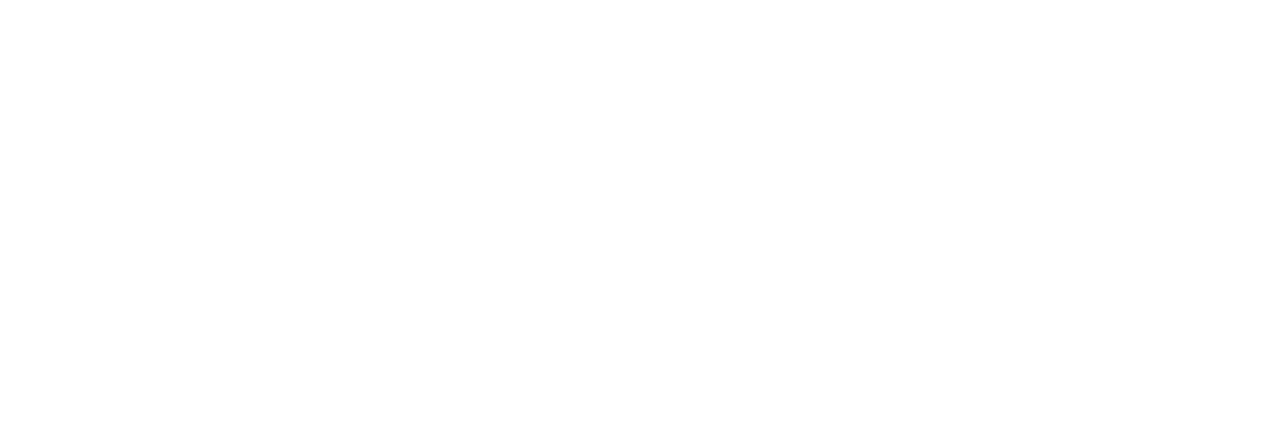
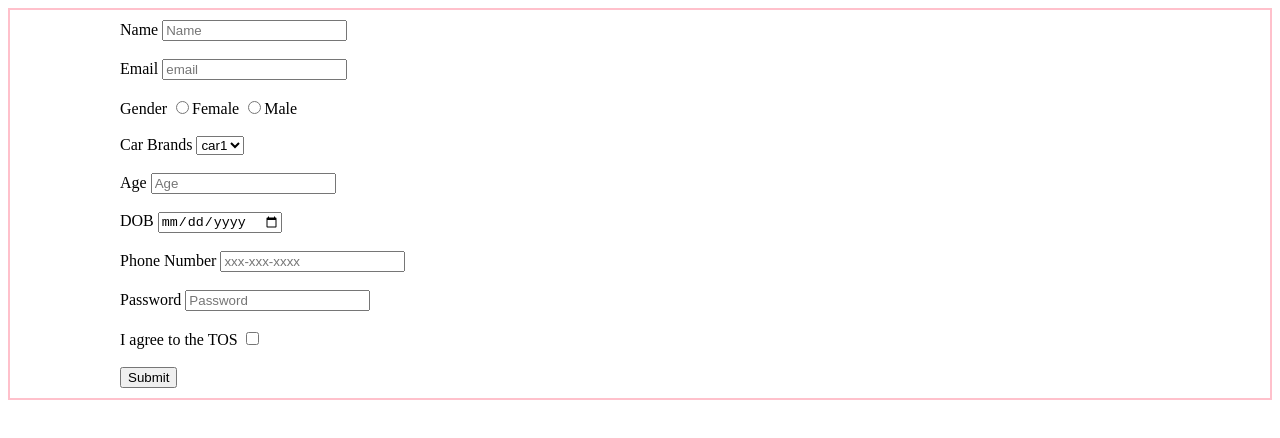
Before and after one commit to acciojob/signup-form-car-krushna666, a website: page main.html in a window 1280 px wide. Drawn offline with Linux system fonts and the light colour scheme.

Commit message:
created a submission

```diff
--- a/main.html
+++ b/main.html
@@ -8,6 +8,35 @@
 
 <body>
 	<!-- the entire body must be written by student -->
+	<form action="post" id="form1">
+		<label>Name</label>
+		<input type="text" required="Please Enter the " id="name" placeholder="Name"/></br></br>
+		<lable>Email</lable>
+		<input type="Email" required="enter the Email" id="email" placeholder="email"/></br></br>
+		<lable>Gender</lable>
+		<input type="radio" required="required" id="gender_f" value="Female" name="gender"/><lable>Female</lable>
+		<input type="radio" required="required" id="gender_m" value="Male" name="gender"/><lable>Male</lable></br></br>
+		<label>Car Brands</label>
+		<select>
+			<option>car1</option>
+			<option>car2</option>
+			<option>car3</option>
+		</select></br></br>
+
+		<lable>Age</lable>
+		<input type="number" required="required" id="age" placeholder="Age"/></br></br>
+		<lable>DOB</lable>
+		<input type="date" required="required" id="dob"/></br></br>
+		<label>Phone Number</label>
+		<input type="Tel" required="none" id="tel" placeholder="xxx-xxx-xxxx"/></br></br>
+		<label>Password</label>
+		<input type="password" required="yes" id="password" placeholder="Password"/></br></br>
+		<label>I agree to the TOS</label>
+		<input type="checkbox" required="yes" id="tos"/></br></br>
+		<button >Submit</button>
+	</form>
+
+
     <script type="text/javascript" src="./script.js">
 </script>
 
--- a/styles.css
+++ b/styles.css
@@ -1,2 +1,7 @@
 
 /* Your CSS Code here. */
+#form1{
+	border:2px solid pink;
+	padding:10px;
+	padding-left:110px;
+}
```
